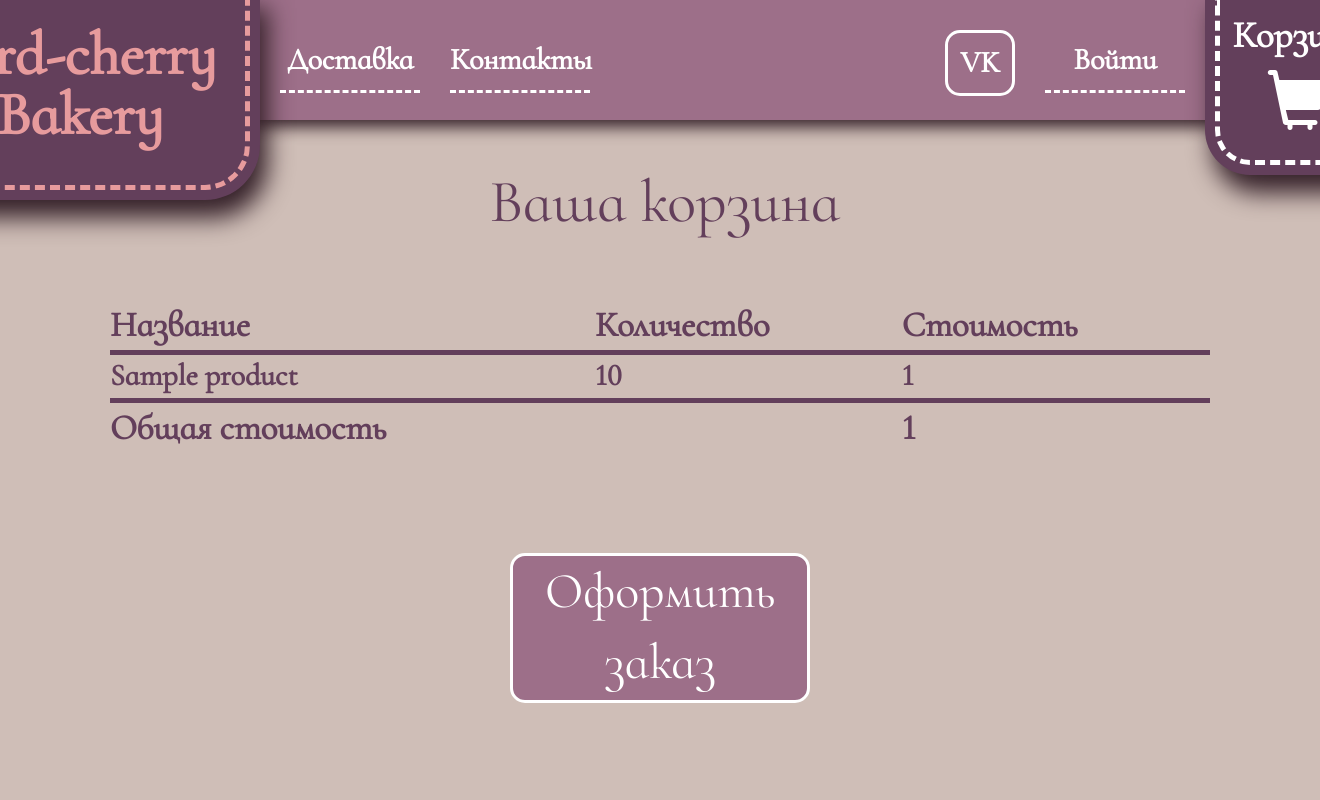
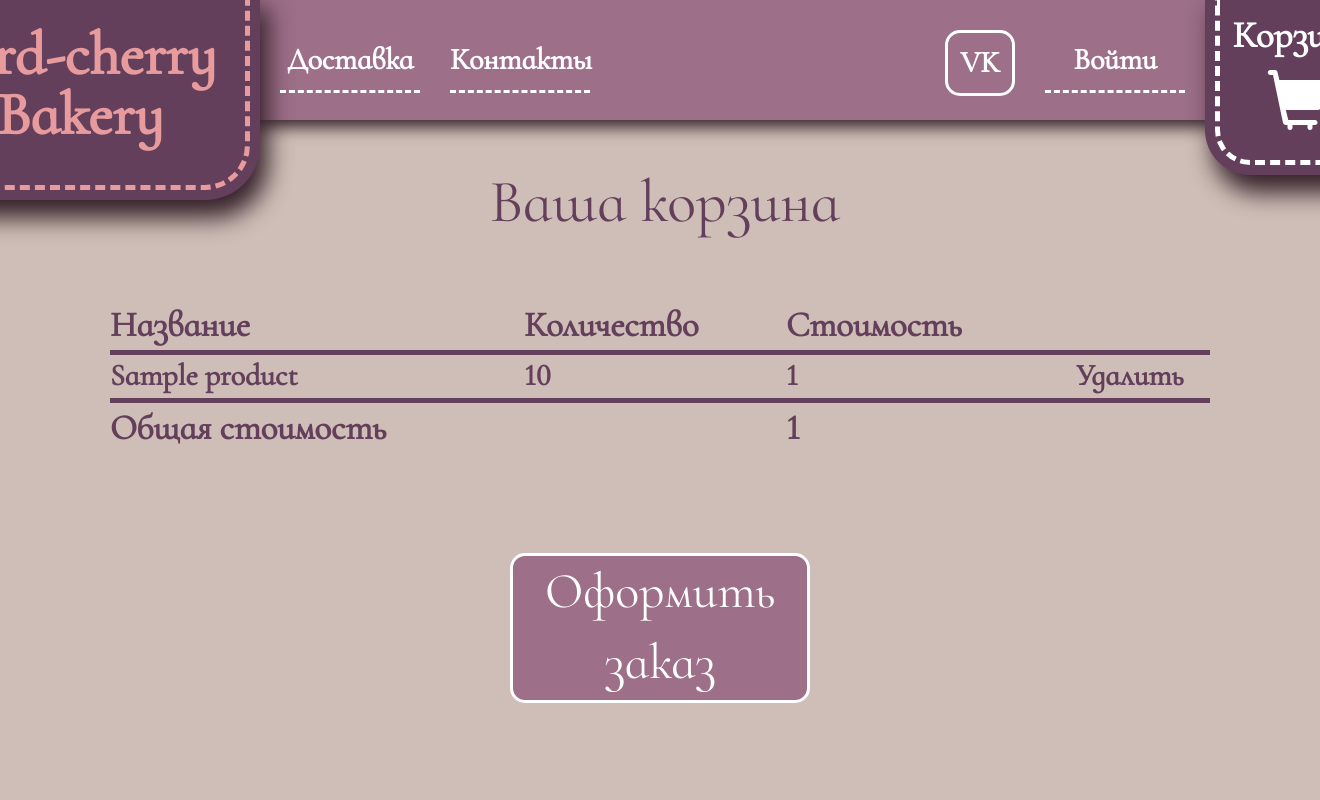
Before and after one commit to akvamarina/online-shop, a Django app: template shop/templates/shop/cart.html in a window 1320 px wide. Run offline with Django 3.2, Linux system fonts and the light colour scheme; the template is opened without the code that fills it: most values are stand-ins (such as "Sample title", 1, 10 or a date in 2020); lists and menus that the app fills with data are empty; some libraries are stand-ins or nearby versions.

Commit message:
Добавлено удаление из корзины

```diff
--- a/shop/static/css/shop.css
+++ b/shop/static/css/shop.css
@@ -166,6 +166,7 @@ a:hover #vk_auth {
 	text-decoration: underline;
 }
 
+
 .add_to_cart_form {
 	margin-left: 50px;
 	margin-top: 30px;
@@ -236,15 +237,14 @@ img {
 	border-top: 5px solid #633f5b;
 }
 .delete_btn {
-	margin-left: 50px;
-	width: 180px;
-	height: 50px;
-	background-color: none;
-
 	text-align: center;
 	color: #633f5b;
 	font-family: 'Cormorant Infant', serif;
 	font-size: 30px;
+}
+
+a:hover .delete_btn {
+	color: #9d6f89;
 }
 
 
--- a/shop/templates/shop/cart.html
+++ b/shop/templates/shop/cart.html
@@ -15,12 +15,16 @@
 		    		<th>{{ product_cart.product.name }}</th>
 		    		<th>{{ product_cart.quantity }}</th>
 		    		<th>{{ product_cart.total_price }}</th>
+		    		<th><a href="{% url 'del_product' product_cart.id %}">
+		    			<div class="delete_btn">Удалить</div>
+		    		</a></th>
 		    	</tr>
 		    {% endfor %}
 		    <tr>
 		    	<th>Общая стоимость</th>
 		    	<th></th>
 		    	<th>{{ cart.total_price }}</th>
+		    	<th></th>
 		    </tr>
 	    </tbody>
 	</table>
--- a/shop/urls.py
+++ b/shop/urls.py
@@ -9,6 +9,7 @@ urlpatterns = [
 	url(r'^delivery/$', views.delivery, name='delivery'),
 	url(r'^contacts/$', views.contacts, name='contacts'),
 	url(r'^cart/$', views.cart, name='cart'),
+	url(r'^cart/delete(?P<product_cart_id>[0-9]+)/$', views.del_product, name='del_product'),
 	url(r'^catalog/cookies/$', views.cookies, name='cookies'),
 	url(r'^catalog/cupcakes/$', views.cupcakes, name='cupcakes'),
 	url(r'^catalog/cakes/$', views.cakes, name='cakes'),
--- a/shop/views.py
+++ b/shop/views.py
@@ -73,6 +73,12 @@ def get_cart(request):
 	request.session['token'] = cart.token
 	return cart
 
+def del_product(request, product_cart_id):
+	cart = get_cart(request)
+	cart.delete(product_cart_id)
+	product_cart_list = ProductCart.objects.filter(cart=cart)
+	return render(request, 'shop/cart.html', {'cart': cart, 'product_cart_list': product_cart_list})
+
 @csrf_exempt
 def paypal_success(request):
 	cart = get_cart(request)
```
Also changed, not shown: shop/models.py (+7 -0 lines).
